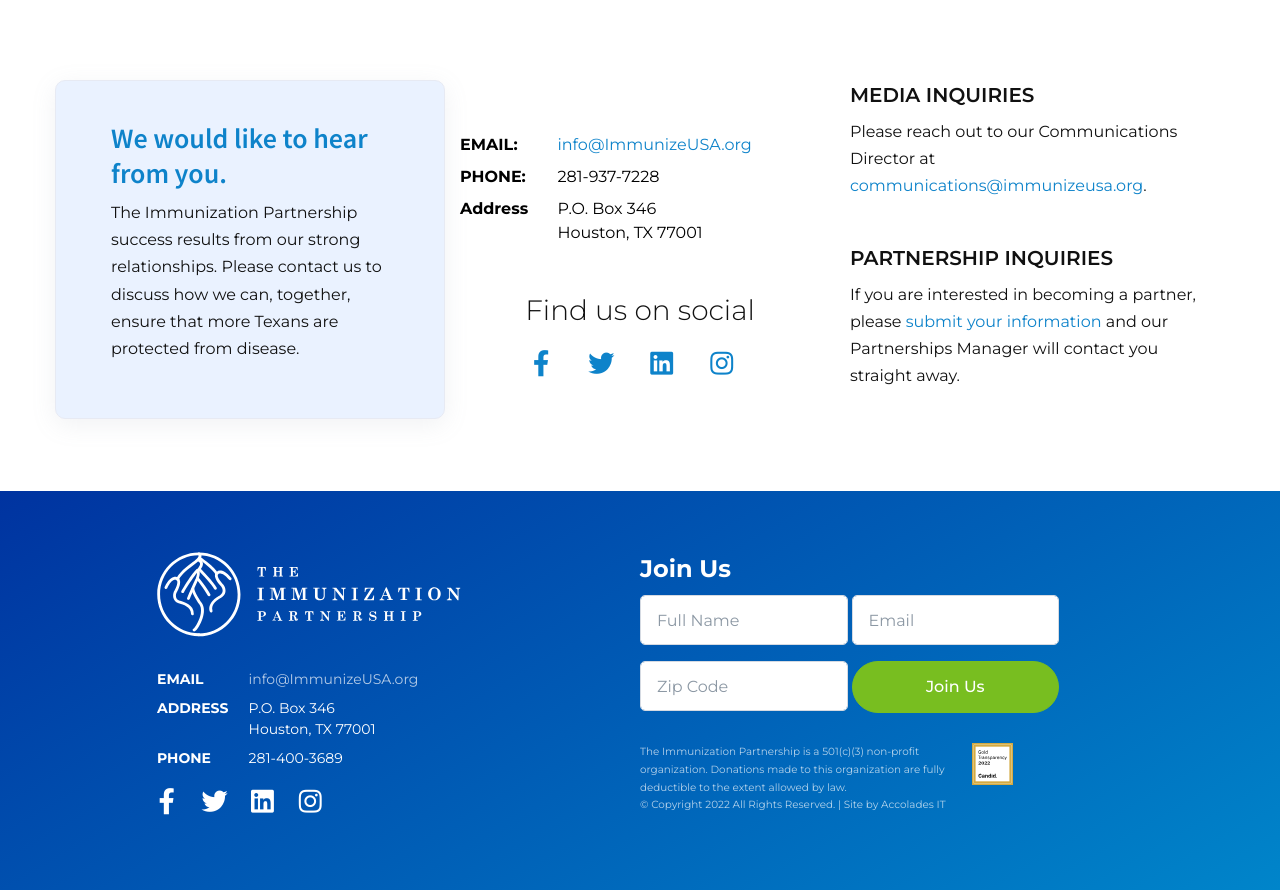
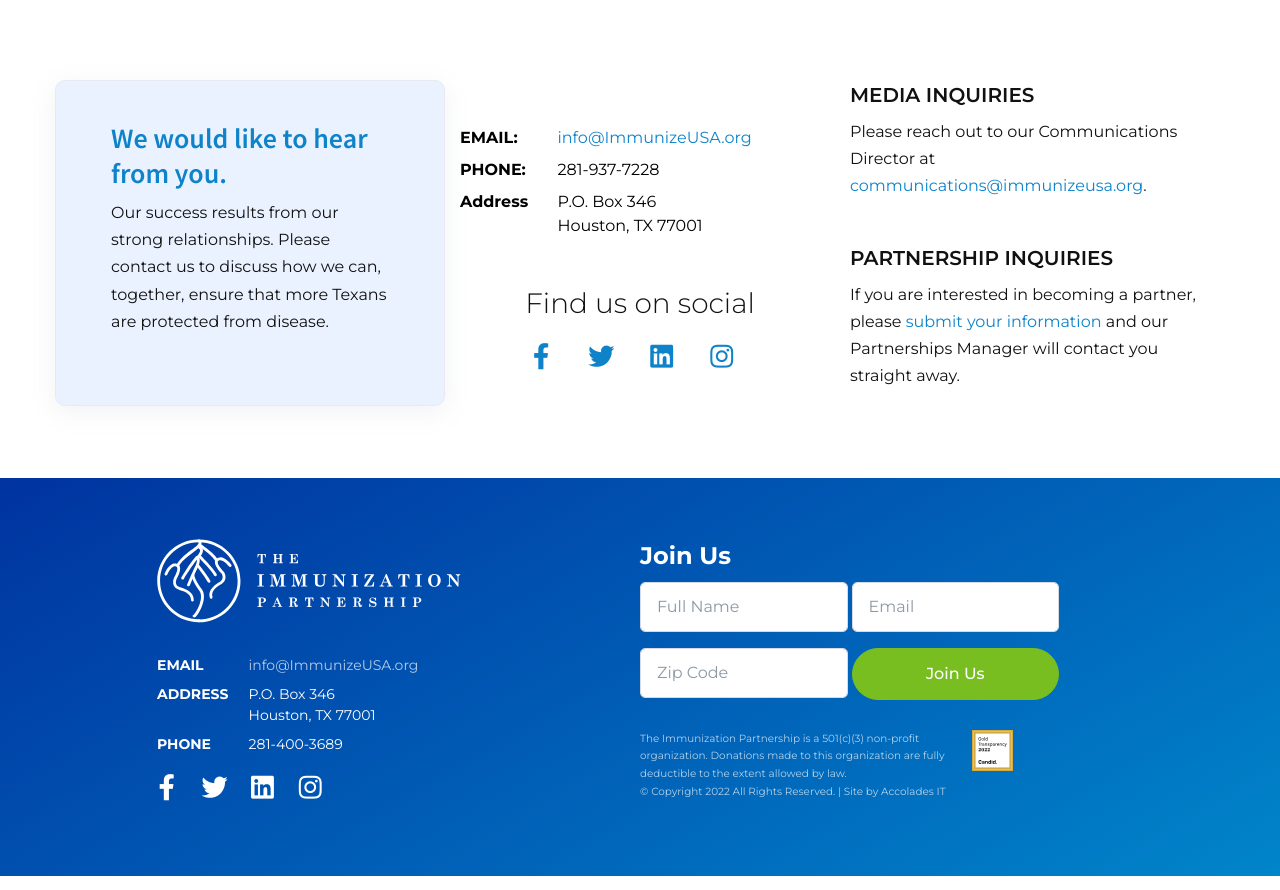
Before and after one commit to aitshuber/immunizecc, a Jekyll site: the page built from contact.html, in a window 1280 px wide. Shown: the part 480-1370 px from the top of the page. Built offline with Jekyll 4.4.1, drawn with Linux system fonts in a browser that asks for light colours; some web fonts are replaced; a script that is not in the unit is left out; comment, search, counter and statistics services are not loaded.

Commit message:
Updated 'contact.html' via CloudCannon

```diff
--- a/contact.html
+++ b/contact.html
@@ -19,7 +19,7 @@
 		    We would like to hear from you.
 		  </h3>
 		  <p class="editable">
-		    The Immunization Partnership success results from our strong relationships. Please contact us to discuss how we can, together, ensure that more Texans are protected from disease.
+		    Our success results from our strong relationships. Please contact us to discuss how we can, together, ensure that more Texans are protected from disease.
 		  </p>
 		</div>
 </div>
```
